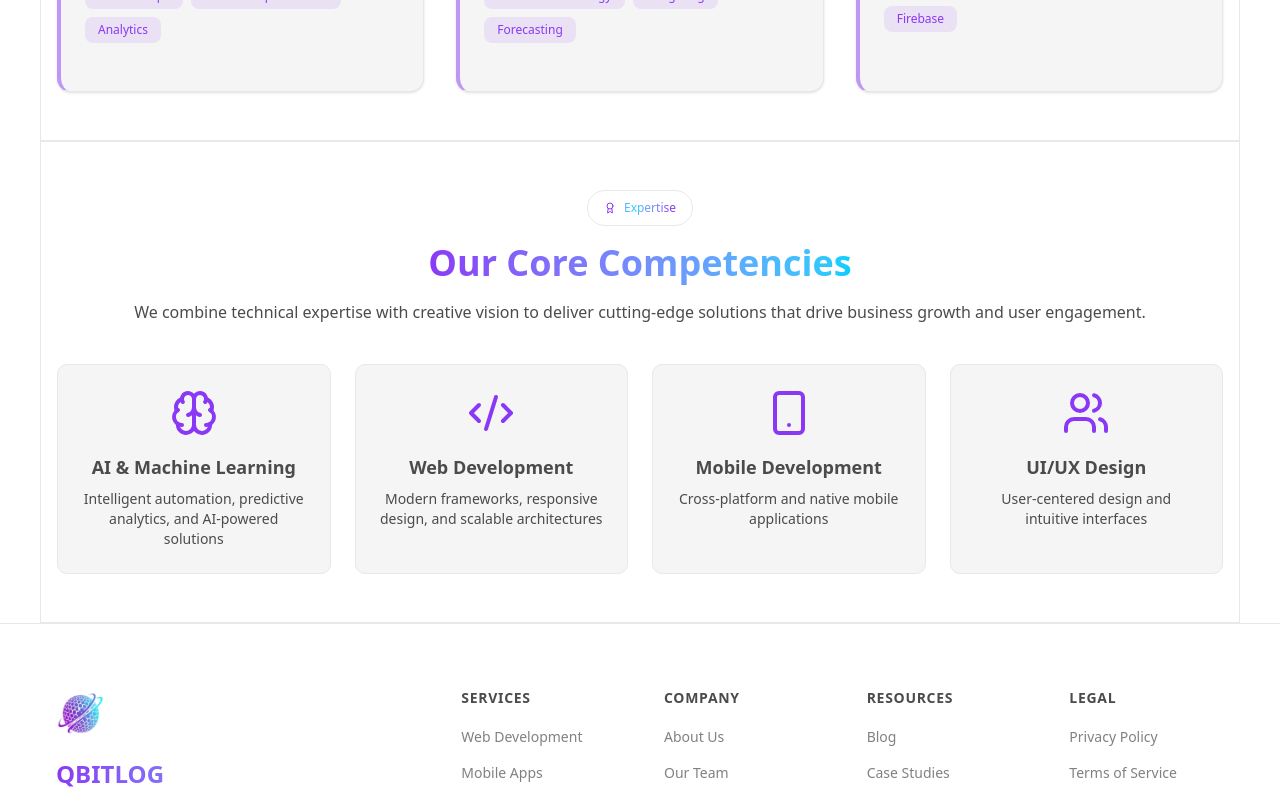
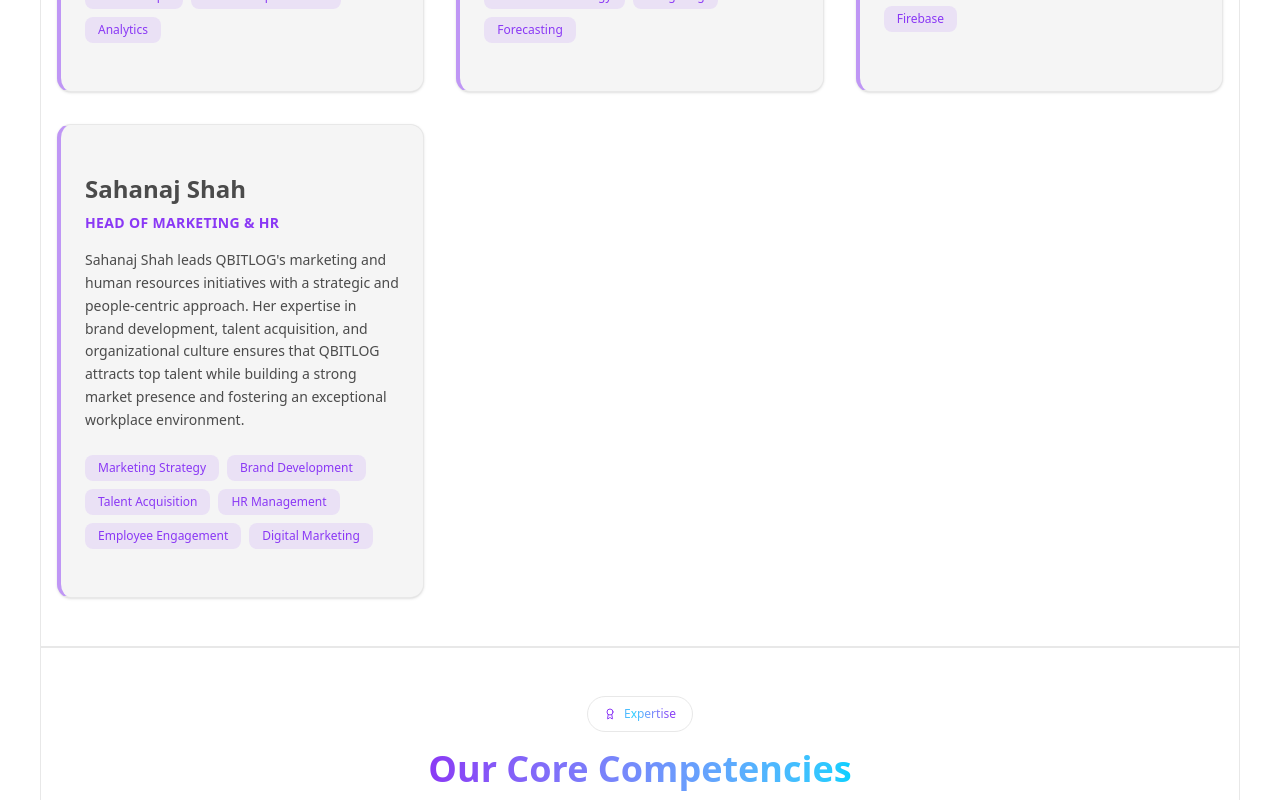
Before and after one commit to pramodqbit/main-website, a Next.js app: page /teams in a window 1280 px wide. Shown: the part 1640-2440 px from the top of the page. Built offline with nearby package versions, Linux system fonts and the light colour scheme; no server answers.

Commit message:
added team members

```diff
--- a/app/teams/_components/team-members/index.tsx
+++ b/app/teams/_components/team-members/index.tsx
@@ -124,6 +124,20 @@ const teamData = [
 			"Firebase",
 		],
 	},
+	{
+		name: "Sahanaj Shah",
+		role: "Head of Marketing & HR",
+		description:
+			"Sahanaj Shah leads QBITLOG's marketing and human resources initiatives with a strategic and people-centric approach. Her expertise in brand development, talent acquisition, and organizational culture ensures that QBITLOG attracts top talent while building a strong market presence and fostering an exceptional workplace environment.",
+		skills: [
+			"Marketing Strategy",
+			"Brand Development",
+			"Talent Acquisition",
+			"HR Management",
+			"Employee Engagement",
+			"Digital Marketing",
+		],
+	},
 ];
 
 export default function TeamMembers() {
```
